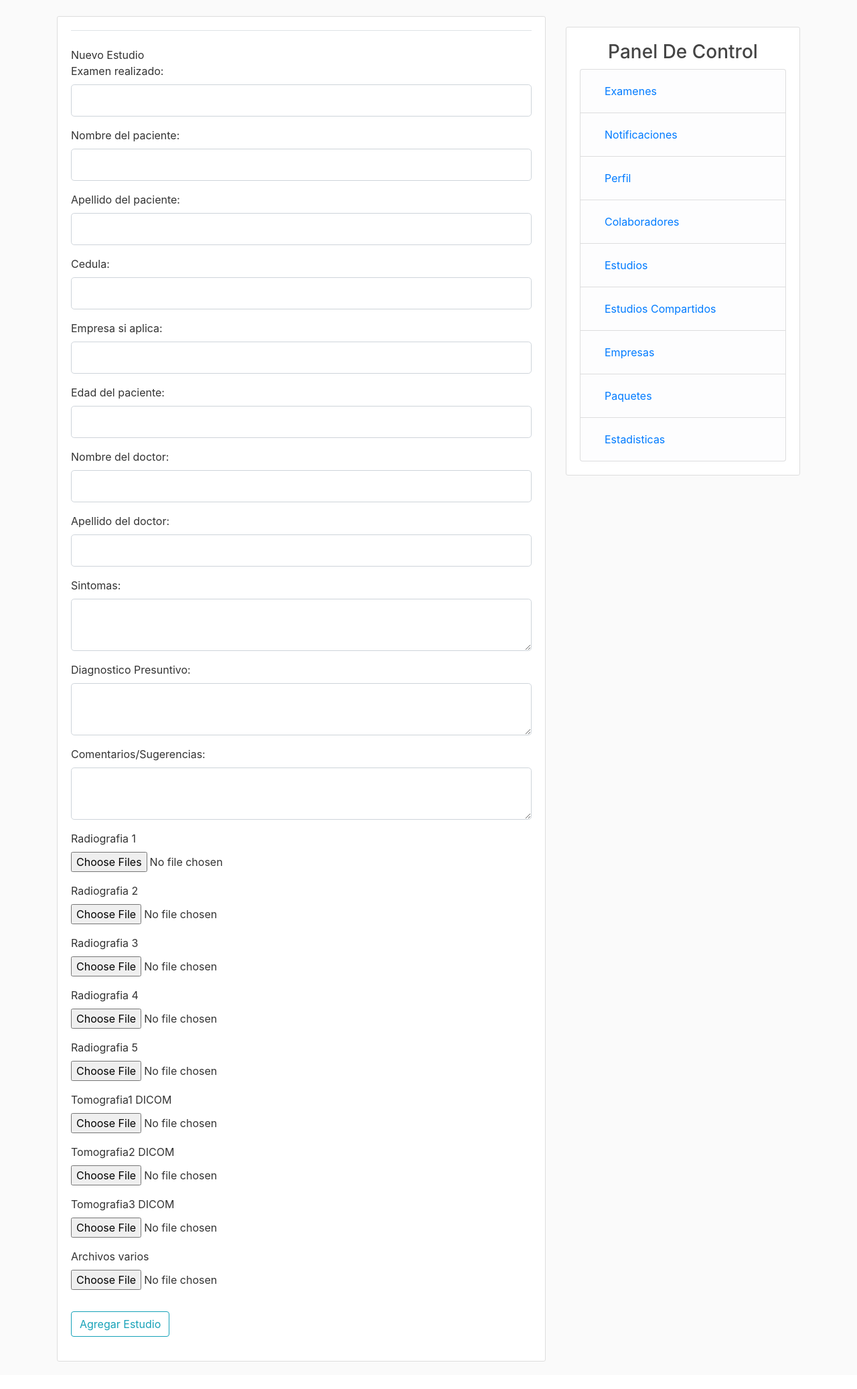
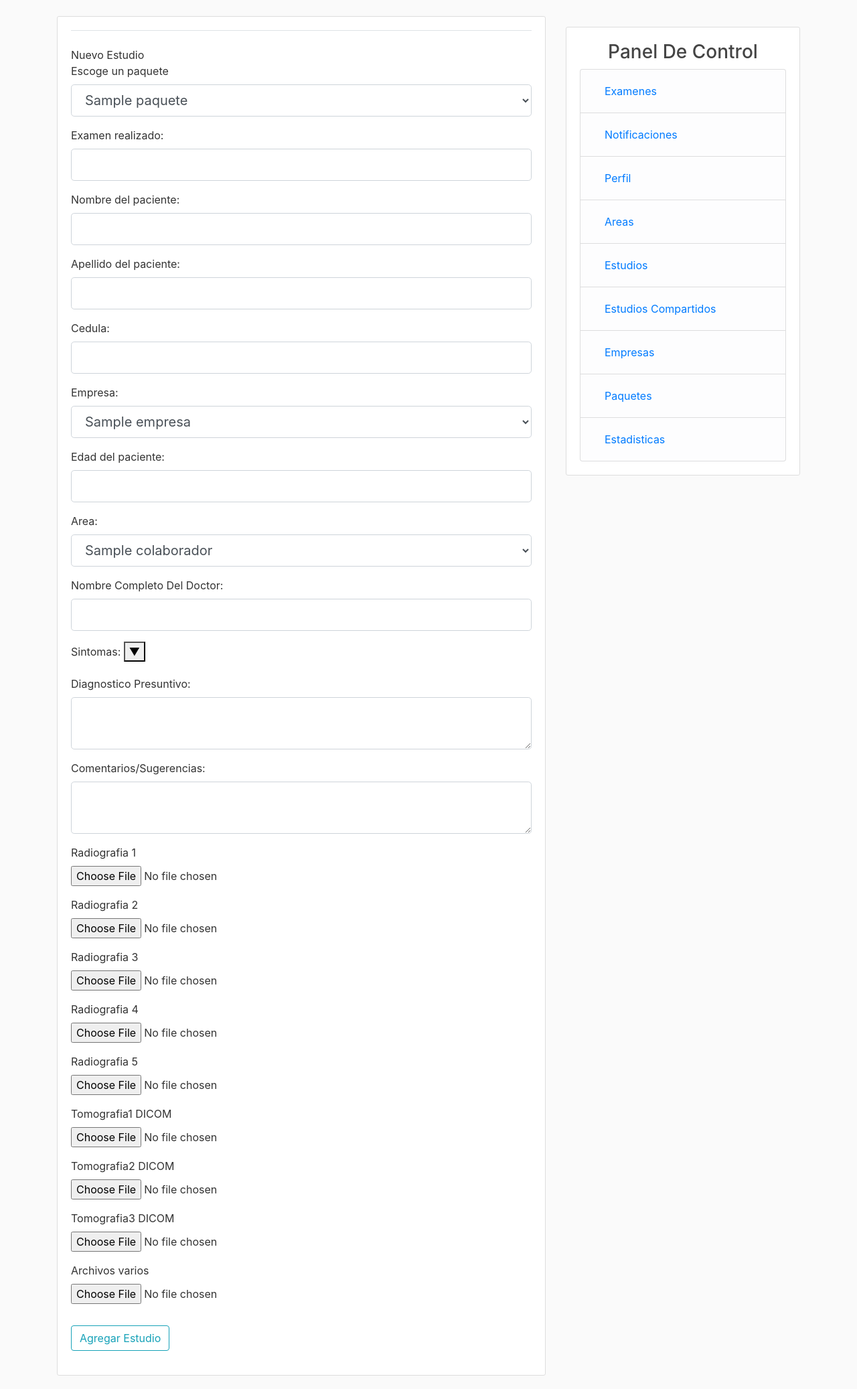
Before and after one commit to jatobrun/medapp, a Flask app: page /historial/new in a window 1280 px wide. Shown: the part 56-2130 px from the top of the page at 67% size. Before the commit the page ends 2089 px from the top, so only its background shows below. Run offline with Flask 2, Linux system fonts and the light colour scheme; the visitor is signed in with stand-in values (Sample User, id 1); a database or web service that is not in the repository returns one stand-in record (values such as "Sample title"); some libraries are stand-ins or nearby versions.

Commit message:
estudios, borrar apellido_doctor

```diff
--- a/src/forms.py
+++ b/src/forms.py
@@ -19,11 +19,11 @@ class ColaboradoresForm(FlaskForm):
 
 class Registration_Form(FlaskForm):
     username = StringField('Usuario', validators=[
-                           DataRequired(), Length(min=6, max=20)])
-    email = StringField('Email', validators=[DataRequired(), Email()])
-    password = PasswordField('Contraseña', validators=[DataRequired()])
+                           DataRequired(message = 'Ingrese un usuario porfavor'), Length(min=6, max=20, message='El usuario debe tener minimo 6 caracteres')])
+    email = StringField('Email', validators=[DataRequired(message='Ingrese un email porfavor'), Email(message='No es un correo valido ')])
+    password = PasswordField('Contraseña', validators=[DataRequired(message='Ingrese una contraseña porfavor')])
     confirm_password = PasswordField('Confirme Contraseña', validators=[
-                                     DataRequired(), EqualTo('password')])
+                                     DataRequired(message = 'Confirme su contraseña porfavor'), EqualTo('password', message = 'Las contraseñas ingresadas no son las mismas')])
     submit = SubmitField('Ingrese')
 
     def validate_username(self, username):
@@ -71,22 +71,22 @@ class UpdateAccount_Form(FlaskForm):
 
 
 class PostForm(FlaskForm):
+    paquete = SelectField('Escoge un paquete')
     titulo = StringField('Examen realizado:')
     cedula = IntegerField('Cedula:')
-    empresa = StringField('Empresa si aplica:')
+    empresa = SelectField('Empresa:')
+    colaborador = SelectField('Area:')
     nombre_paciente = StringField(
         'Nombre del paciente:')
     apellido_paciente = StringField(
         'Apellido del paciente:')
     edad = IntegerField('Edad del paciente:')
     nombre_doctor = StringField(
-        'Nombre del doctor:')
-    apellido_doctor = StringField(
-        'Apellido del doctor:')
+        'Nombre Completo Del Doctor:')
     contenido = TextAreaField('Sintomas:')
     diagnostico = TextAreaField('Diagnostico Presuntivo:')
     comentarios = TextAreaField('Comentarios/Sugerencias:')
-    archivo1 = MultipleFileField('Radiografia 1', validators=[
+    archivo1 = FileField('Radiografia 1', validators=[
         FileAllowed(['jpg', 'png', 'jpeg', 'tif'])])
     archivo2 = FileField('Radiografia 2', validators=[
         FileAllowed(['jpg', 'png', 'jpeg', 'tif'])])
--- a/src/routes.py
+++ b/src/routes.py
@@ -100,6 +100,12 @@ def historial():
 def new():
     if 'user' in session:
         form = PostForm()
+        empresas = tabla_empresas.find({'creador': session['user']})
+        paquetes = tabla_paquetes.find({'creador': session['user']})
+        creador = tabla_usuarios.find_one({'usuario': session['user']})
+        form.colaborador.choices = [(colaborador, colaborador) for colaborador in creador['colaboradores']]
+        form.empresa.choices = [(empresa['nombre'], empresa['nombre']) for empresa in empresas]
+        form.paquete.choices = [(paquete['nombre'], paquete['nombre']) for paquete in paquetes]
         if form.validate_on_submit():
             n_radiografias = 0
             n_tomografias = 0
@@ -178,7 +184,7 @@ def new():
                 'cedula': form.cedula.data,
                 'empresa': form.empresa.data.upper(),
                 'nombre_doctor': form.nombre_doctor.data.upper(),
-                'apellido_doctor': form.apellido_doctor.data.upper(),
+                'paquete':form.paquete.data.upper(),
                 'contenido': form.contenido.data,
                 'diagnostico': form.diagnostico.data,
                 'comentarios': form.comentarios.data,
@@ -187,7 +193,7 @@ def new():
                 'token': token,
                 'n_radiografia': n_radiografias,
                 'n_tomografia': n_tomografias,
-                'colaboradores': "nada"
+                'colaboradores': form.colaborador.data
             }
             tabla_estudios.insert_one(estudio)
             flash('Estudio registrado correctamente', 'success')
@@ -248,6 +254,20 @@ def register():
             register.password.data).decode('utf-8')
         usuario = {'usuario': register.username.data,
                    'password': hashed_pass, 'email': register.email.data, 'image': 'default.jpg', 'colaboradores': ['nada']}
+        paquete = {
+            'nombre': 'ninguno'.upper(),
+            'creador': register.username.data,
+            'examenes': 'ninguno',
+            'tarifa': 0
+        }
+        empresa = {
+            'nombre': 'particular'.upper(),
+            'paquetes': 'ninguno',
+            'examenes': 'ninguno',
+            'creador': register.username.data
+        }
+        tabla_empresas.insert_one(empresa)
+        tabla_paquetes.insert_one(paquete)
         tabla_usuarios.insert_one(usuario)
         session['user'] = register.username.data
         session['email'] = register.email.data
@@ -366,6 +386,12 @@ def estudio(_id):
 def actualizar_estudio(_id):
     estudio = tabla_estudios.find_one({'_id': ObjectId(_id)})
     form = PostForm()
+    empresas = tabla_empresas.find({'creador': session['user']})
+    paquetes = tabla_paquetes.find({'creador': session['user']})
+    creador = tabla_usuarios.find_one({'usuario': session['user']})
+    form.colaborador.choices = [(colaborador, colaborador) for colaborador in creador['colaboradores']]
+    form.empresa.choices = [(empresa['nombre'], empresa['nombre']) for empresa in empresas]
+    form.paquete.choices = [(paquete['nombre'], paquete['nombre']) for paquete in paquetes]
     if form.validate_on_submit():
         n_radiografias = 0
         n_tomografias = 0
@@ -456,23 +482,25 @@ def actualizar_estudio(_id):
             'apellido_paciente': form.apellido_paciente.data.upper(),
             'cedula': form.cedula.data,
             'empresa': form.empresa.data,
+            'paquete': form.paquete.data,
             'edad': form.edad.data,
             'nombre_doctor': form.nombre_doctor.data.upper(),
-            'apellido_doctor': form.apellido_doctor.data.upper(),
             'contenido': form.contenido.data,
             'diagnostico': form.diagnostico.data,
             'comentarios': form.comentarios.data,
             'fecha': time.strftime("%d-%m-%Y"),
             'archivos': archivos,
             'n_radiografia': n_radiografias,
-            'n_tomografia': n_tomografias
+            'n_tomografia': n_tomografias,
+            'colaboradores': form.colaborador.data
         }
         tabla_estudios.update_one(
             {'usuario': session['user']}, {'$set': cambios})
         flash('Cambios Realizados Satisfactoriamente!', 'success')
         return redirect(url_for('estudio', _id=estudio['_id']))
     elif request.method == 'GET':
-        form.apellido_doctor.data = estudio['apellido_doctor']
+        form.paquete.data = estudio['paquete']
+        form.colaborador.data = estudio['colaboradores']
         form.apellido_paciente.data = estudio['apellido_paciente']
         form.edad.data = estudio['edad']
         form.cedula.data = estudio['cedula']
@@ -510,7 +538,7 @@ def borrar_estudio(_id):
 @app.route("/estadisticas/<user>/", methods=['GET', 'POST'])
 def estadisticas(user):
     if 'user' in session:
-        return render_template('estadisticas.html', title='Estadisticas', control_center=True)
+        return render_template('estadisticas.html', title='Estadisticas', control_center=True, css = True)
     else:
         return redirect(url_for('login'))
 
@@ -539,7 +567,7 @@ def colaboradores():
 def busqueda(criterio, campo):
     if 'user' in session:
         limit = 10
-        if criterio == 'edad':
+        if criterio == 'edad' or criterio == 'cedula' :
             campo = int(campo)
         else:
             campo = campo.upper()
@@ -674,7 +702,7 @@ def estudios_compartidos():
 def busqueda_compartida(criterio, campo):
     if 'user' in session:
         limit = 10
-        if criterio == 'edad':
+        if criterio == 'edad' or criterio == 'cedula':
             campo = int(campo)
         starting_id = tabla_estudios.find({'$or': [{'$and': [{'colaboradores': session['user']}, {criterio: campo}]}, {
                                           '$and': [{'creador': session['user']}, {'compartir': {'$exists': True}}, {criterio: campo}]}]}).sort('_id', -1)
@@ -776,7 +804,7 @@ def new_paquete():
             tabla_paquetes.insert_one(paquete)
             flash('Paquete creado satisfactoriamente', 'success')
         form.nombre_paquete.data = ''
-        return render_template('new_paquete.html', title='Paquetes', control_center=True, css=True, form=form)
+        return render_template('new_paquete.html', title='Paquetes', control_center=True, css=True, form=form, legend = 'Nuevo Paquete')
     else:
         return redirect(url_for('login'))
 
@@ -802,7 +830,7 @@ def new_empresa():
             }
             tabla_empresas.insert_one(empresa)
             flash('Empresa creada satisfactoriamente', 'success')
-        return render_template('new_empresa.html', title='Empresa', control_center=True, css=True, form=form)
+        return render_template('new_empresa.html', title='Empresa', control_center=True, css=True, form=form, legend = 'Nueva Empresa')
     else:
         return redirect(url_for('login'))
 
@@ -810,9 +838,13 @@ def new_empresa():
 @app.route('/paquetes', methods=['GET', 'POST'])
 def paquetes():
     if 'user' in session:
-        paquetes = tabla_paquetes.find(
-            {'creador': session['user']}).sort("_id", -1)
-        return render_template('paquetes.html', title='Paquetes', control_center=True, css=True, paquetes=paquetes)
+        paquetes = []
+        busqueda = tabla_paquetes.find_one({'creador': session['user']})
+        if busqueda:
+            paquetes = tabla_paquetes.find({'creador': session['user']}).sort("_id", -1)
+            return render_template('paquetes.html', title='Paquetes', control_center=True, css=True, paquetes=paquetes, vacio_paquetes = False)
+        else:
+            return render_template('paquetes.html', title='Paquetes', control_center=True, css=True, paquetes=paquetes, vacio_paquetes = True)
     else:
         return redirect(url_for('login'))
 
@@ -820,8 +852,71 @@ def paquetes():
 @app.route('/empresas', methods=['GET', 'POST'])
 def empresas():
     if 'user' in session:
-        empresas = tabla_empresas.find(
-            {'creador': session['user']}).sort("_id", -1)
-        return render_template('empresas.html', title='Empresas', control_center=True, css=True, empresas=empresas)
+        empresas = []
+        busqueda = tabla_empresas.find_one({'creador': session['user']})
+        if busqueda:
+            empresas = tabla_empresas.find({'creador': session['user']}).sort("_id", -1)
+            return render_template('empresas.html', title='Empresas', control_center=True, css=True, empresas=empresas, vacio_empresas = False)
+        else:
+            return render_template('empresas.html', title='Empresas', control_center=True, css=True, empresas=empresas, vacio_empresas = True)
+
     else:
         return redirect(url_for('login'))
+
+@app.route("/paquetes/<_id>/delete", methods=['POST'])
+def borrar_paquete(_id):
+    tabla_paquetes.delete_one({'_id': ObjectId(_id)})
+    return redirect(url_for('paquetes'))
+
+@app.route("/empresas/<_id>/delete", methods=['POST'])
+def borrar_empresa(_id):
+    tabla_empresas.delete_one({'_id': ObjectId(_id)})
+    return redirect(url_for('empresas'))
+
+@app.route("/paquetes/<_id>/update", methods=['GET', 'POST'])
+def actualizar_paquete(_id):
+    paquete = tabla_paquetes.find_one({'_id': ObjectId(_id)})
+    examenes = tabla_examenes.find({'creador': session['user']})
+    form = PaqueteForm()
+    form.l_examenes.choices = [(examen['nombre'], examen['nombre']) for examen in examenes]
+    if form.validate_on_submit():
+        cambios = {
+            'creador': session['user'],
+            'nombre': form.nombre_paquete.data.upper(),
+            'examenes': form.l_examenes.data,
+            'tarifa': form.tarifa.data
+        }
+        tabla_paquetes.update_one(
+            {'creador': session['user']}, {'$set': cambios})
+        flash('Cambios Realizados Satisfactoriamente!', 'success')
+        return redirect(url_for('paquetes'))
+    elif request.method == 'GET':
+        form.nombre_paquete.data = paquete['nombre']
+        form.l_examenes.data = paquete['examenes']
+        form.tarifa.data = paquete['tarifa']
+    return render_template('new_paquete.html', title='Actualizar Paquete', control_center=True, form=form, css=True, legend = 'Actualizar Paquete')
+
+@app.route("/empresas/<_id>/update", methods=['GET', 'POST'])
+def actualizar_empresa(_id):
+    empresa = tabla_empresas.find_one({'_id': ObjectId(_id)})
+    form = EmpresaForm()
+    examenes = tabla_examenes.find({'creador': session['user']})
+    paquetes = tabla_paquetes.find({'creador': session['user']})
+    form.l_examenes.choices = [(examen['nombre'], examen['nombre']) for examen in examenes]
+    form.l_paquetes.choices = [(paquete['nombre'], paquete['nombre']) for paquete in paquetes]
+    if form.validate_on_submit():
+        cambios = {
+            'creador': session['user'],
+            'nombre': form.nombre_empresa.data.upper(),
+            'examenes': form.l_examenes.data,
+            'paquetes': form.l_paquetes.data
+        }
+        tabla_empresas.update_one(
+            {'creador': session['user']}, {'$set': cambios})
+        flash('Cambios Realizados Satisfactoriamente!', 'success')
+        return redirect(url_for('empresas'))
+    elif request.method == 'GET':
+        form.nombre_empresa.data = empresa['nombre']
+        form.l_examenes.data = empresa['examenes']
+        form.l_paquetes.data = empresa['paquetes']
+    return render_template('new_empresa.html', title='Actualizar Empresa', control_center=True, form=form, css=True, legend = 'Actualizar Empresa')
--- /dev/null
+++ b/src/static/main.js
@@ -0,0 +1,4 @@
+function contenido(){
+    var div = document.createElement('div');
+    div.innerHTML = "{{ form.contenido(class='form-control form-control-lg') }}"
+}
--- a/src/templates/base.html
+++ b/src/templates/base.html
@@ -83,7 +83,7 @@
             <li class="list-group-item list-group-item-light"><a class="nav-item nav-link"
                 href="{{url_for('perfil')}}">Perfil</a></li>
             <li class="list-group-item list-group-item-light"><a class="nav-item nav-link"
-                href="{{url_for('colaboradores')}}">Colaboradores</a></li>
+                href="{{url_for('colaboradores')}}">Areas</a></li>
             <li class="list-group-item list-group-item-light"><a class="nav-item nav-link"
                 href="{{url_for('historial')}}">Estudios</a></li>
             <li class="list-group-item list-group-item-light"><a class="nav-item nav-link"
--- a/src/templates/busqueda.html
+++ b/src/templates/busqueda.html
@@ -22,7 +22,9 @@
             </h2>
             Paciente: <a class="mr-2" href="#">{{ estudio.apellido_paciente+' '+estudio.nombre_paciente}}</a></br>
             Edad: {{estudio.edad}}
-            Doctor: <a class="mr-2" href="#">{{ estudio.apellido_doctor+' '+estudio.nombre_doctor}}</a></br>
+            Empresa: <a class="mr-2" href="#">{{estudio.empresa}}</a></br>
+            Doctor: <a class="mr-2" href="#">{{estudio.nombre_doctor}}</a></br>
+            Compartido con: <a class="mr-2" href="#">{{estudio.colaboradores}}</a></br>
             Fecha: <a class="mr-2" href="#">{{ estudio.fecha }}</a></br>
         </div>
         <div class ="article-metadata">
--- a/src/templates/busqueda_compartida.html
+++ b/src/templates/busqueda_compartida.html
@@ -22,7 +22,9 @@
             </h2>
             Paciente: <a class="mr-2" href="#">{{ estudio.apellido_paciente+' '+estudio.nombre_paciente}}</a></br>
             Edad: {{estudio.edad}}
-            Doctor: <a class="mr-2" href="#">{{ estudio.apellido_doctor+' '+estudio.nombre_doctor}}</a></br>
+            Empresa: <a class="mr-2" href="#">{{estudio.empresa}}</a></br>
+            Doctor: <a class="mr-2" href="#">{{estudio.nombre_doctor}}</a></br>
+            Compartido con: <a class="mr-2" href="#">{{estudio.colaboradores}}</a></br>
             Fecha: <a class="mr-2" href="#">{{ estudio.fecha }}</a></br>
         </div>
         <div class ="article-metadata">
--- a/src/templates/create_post.html
+++ b/src/templates/create_post.html
@@ -5,6 +5,18 @@
         {{form.hidden_tag()}}
         <fieldset class="form-group">
             <legend class="border-bottom mb-4"></legend>{{legend}}</legend>
+            <div class="form-group">
+                {{form.paquete.label(class="form-control-label")}} {% if
+            form.paquete.errors %} {{ form.paquete(class="form-control
+            form-control-lg is-invalid") }}
+                <div class="invalid-feedback">
+                    {% for error in form.paquete.errors %}
+                    <span>{{ error }}</span>
+                    {% endfor %}
+                </div>
+                {% else %} {{ form.paquete(class="form-control form-control-lg") }} {%
+            endif %}
+            </div>
             <div class="form-group">
                 {{form.titulo.label(class="form-control-label")}} {% if
           form.titulo.errors %} {{ form.titulo(class="form-control
@@ -78,6 +90,18 @@
             endif %}
             </div>
             <div class="form-group">
+                {{form.colaborador.label(class="form-control-label")}}{% if
+            form.colaborador.errors %} {{ form.colaborador(class="form-control
+            form-control-lg is-invalid") }}
+                <div class="invalid-feedback">
+                    {% for error in form.colaborador.errors %}
+                    <span>{{ error }}</span>
+                    {% endfor %}
+                </div>
+                {% else %} {{ form.colaborador(class="form-control form-control-lg") }} {%
+            endif %}
+            </div>
+            <div class="form-group">
                 {{form.nombre_doctor.label(class="form-control-label")}} {% if
             form.nombre_doctor.errors %} {{ form.nombre_doctor(class="form-control
             form-control-lg is-invalid") }}
@@ -90,28 +114,17 @@
             endif %}
             </div>
             <div class="form-group">
-                {{form.apellido_doctor.label(class="form-control-label")}} {% if
-            form.apellido_doctor.errors %} {{ form.apellido_doctor(class="form-control
-            form-control-lg is-invalid") }}
-                <div class="invalid-feedback">
-                    {% for error in form.apellido_doctor.errors %}
-                    <span>{{ error }}</span>
-                    {% endfor %}
+                <div>{{form.contenido.label(class="form-control-label")}}
+                    <button onclick="contenido()">▼</button>
                 </div>
-                {% else %} {{ form.apellido_doctor(class="form-control form-control-lg") }} {%
-            endif %}
-            </div>
-            <div class="form-group">
-                {{form.contenido.label(class="form-control-label")}} {% if
-            form.contenido.errors %} {{ form.contenido(class="form-control
-            form-control-lg is-invalid") }}
+                {% if form.contenido.errors %}
+                {{ form.contenido(class="form-control form-control-lg is-invalid") }}
                 <div class="invalid-feedback">
                     {% for error in form.contenido.errors %}
                     <span>{{ error }}</span>
                     {% endfor %}
                 </div>
-                {% else %} {{ form.contenido(class="form-control form-control-lg") }} {%
-            endif %}
+                 {% endif %}
             </div>
             <div class="form-group">
                 {{form.diagnostico.label(class="form-control-label")}} {% if
@@ -224,4 +237,5 @@
         </div>
     </form>
 </div>
+<script>{{"url_for('static', 'main.js')"}}</script>
 {% endblock %}
--- a/src/templates/empresas.html
+++ b/src/templates/empresas.html
@@ -15,7 +15,7 @@
         <div class="article-metadata">
             <h2 class="article-title">{{ empresa.nombre }}</h2>
             <a class='btn btn-secondary btn-sm mt-1 mb-1 mr-2 p-2'
-                href="#">Actualizar</a>
+                href="{{url_for('actualizar_empresa', _id = empresa._id)}}">Actualizar</a>
             <button type="button" class='btn btn-danger btn-sm mt-1 mb-1 ml-1 p-2' data-toggle="modal"
                 data-target="#deleteModal">Borrar</button>
         </div>
@@ -36,7 +36,7 @@
             </div>
             <div class="modal-footer">
                 <button type="button" class="btn btn-secondary" data-dismiss="modal">Cerrar</button>
-                <form action="#" method="POST">
+                <form action="{{url_for('borrar_empresa', _id = empresa._id)}}" method="POST">
                     <input class="btn btn-danger" type="submit" value="Borrar">
                 </form>
             </div>
--- a/src/templates/estudio.html
+++ b/src/templates/estudio.html
@@ -6,7 +6,8 @@
             <h2 class='article-title'>{{ estudio.titulo }}</h2>
             Paciente: <a class="mr-2" href="#">{{estudio.apellido_paciente+' '+estudio.nombre_paciente}}</a></br>
             Edad: <a class="mr-2" href="#">{{estudio.edad}}</a></br>
-            Dotor: <a class="mr-2" href="#">{{ estudio.apellido_doctor+' '+estudio.nombre_doctor}}</a></br>
+            Empresa: <a class="mr-2" href="#">{{estudio.empresa}}</a></br>
+            Dotor: <a class="mr-2" href="#">{{estudio.nombre_doctor}}</a></br>
             Compartido con: <a class="mr-2" href="#">{{ estudio.colaboradores }}</a></br>
             Fecha: <small class="text-muted">{{estudio.fecha }}</small>
         </div>
--- a/src/templates/historial.html
+++ b/src/templates/historial.html
@@ -55,7 +55,8 @@
             </h2>
             Paciente: <a class="mr-2" href="#">{{ estudio.apellido_paciente+' '+estudio.nombre_paciente}}</a> Edad:
             {{estudio.edad}}</br>
-            Doctor: <a class="mr-2" href="#">{{ estudio.apellido_doctor+' '+estudio.nombre_doctor}}</a></br>
+            Empresa: <a class="mr-2" href="#">{{estudio.empresa}}</a></br>
+            Doctor: <a class="mr-2" href="#">{{estudio.nombre_doctor}}</a></br>
             {% if estudio.colaboradores != 'nada' %}
             Compartido con: <a class="mr-2" href="#">{{ estudio.colaboradores }}</a></br>
             {% endif %}
--- a/src/templates/historial_compartido.html
+++ b/src/templates/historial_compartido.html
@@ -54,7 +54,8 @@
             </h2>
             Paciente: <a class="mr-2" href="#">{{ estudio.apellido_paciente+' '+estudio.nombre_paciente}}</a></br>
             Edad: {{estudio.edad}}
-            Doctor: <a class="mr-2" href="#">{{ estudio.apellido_doctor+' '+estudio.nombre_doctor}}</a></br>
+            Empresa: <a class="mr-2" href="#">{{estudio.empresa}}</a></br>
+            Doctor: <a class="mr-2" href="#">{{estudio.nombre_doctor}}</a></br>
             Compartido con: <a class="mr-2" href="#">{{ estudio.colaboradores }}</a></br>
             Fecha: <a class="mr-2" href="#">{{ estudio.fecha }}</a></br>
         </div>
--- a/src/templates/new_empresa.html
+++ b/src/templates/new_empresa.html
@@ -5,7 +5,7 @@
         <form method="POST" action="" enctype='multipart/form-data'>
             {{ form.hidden_tag() }}
             <fieldset class="form-group">
-                <legend class="border-bottom mb-4">Nueva Empresa</legend>
+                <legend class="border-bottom mb-4">{{legend}}</legend>
                 <div class="form-group">
                     {{ form.nombre_empresa.label(class="form-control-label") }}
                     {% if form.nombre_empresa.errors %} {{ form.nombre_empresa(class="form-control form-control-lg
--- a/src/templates/new_paquete.html
+++ b/src/templates/new_paquete.html
@@ -4,7 +4,7 @@
         <form method="POST" action="" enctype='multipart/form-data'>
             {{ form.hidden_tag() }}
             <fieldset class="form-group">
-                <legend class="border-bottom mb-4">Nuevo Paquete</legend>
+                <legend class="border-bottom mb-4">{{legend}}</legend>
                 <div class="form-group">
                     {{ form.nombre_paquete.label(class="form-control-label") }}
                     {% if form.nombre_paquete.errors %} {{ form.nombre_paquete(class="form-control form-control-lg
--- a/src/templates/paquetes.html
+++ b/src/templates/paquetes.html
@@ -15,7 +15,7 @@
         <div class="article-metadata">
             <h2 class="article-title">{{ paquete.nombre }}</h2>
             <a class='btn btn-secondary btn-sm mt-1 mb-1 mr-2 p-2'
-                href="#">Actualizar</a>
+                href="{{url_for('actualizar_paquete', _id = paquete._id)}}">Actualizar</a>
             <button type="button" class='btn btn-danger btn-sm mt-1 mb-1 ml-1 p-2' data-toggle="modal"
                 data-target="#deleteModal">Borrar</button>
         </div>
@@ -43,7 +43,7 @@
             </div>
             <div class="modal-footer">
                 <button type="button" class="btn btn-secondary" data-dismiss="modal">Cerrar</button>
-                <form action="#}" method="POST">
+                <form action="{{url_for('borrar_paquete', _id = paquete._id)}}" method="POST">
                     <input class="btn btn-danger" type="submit" value="Borrar">
                 </form>
             </div>
```
